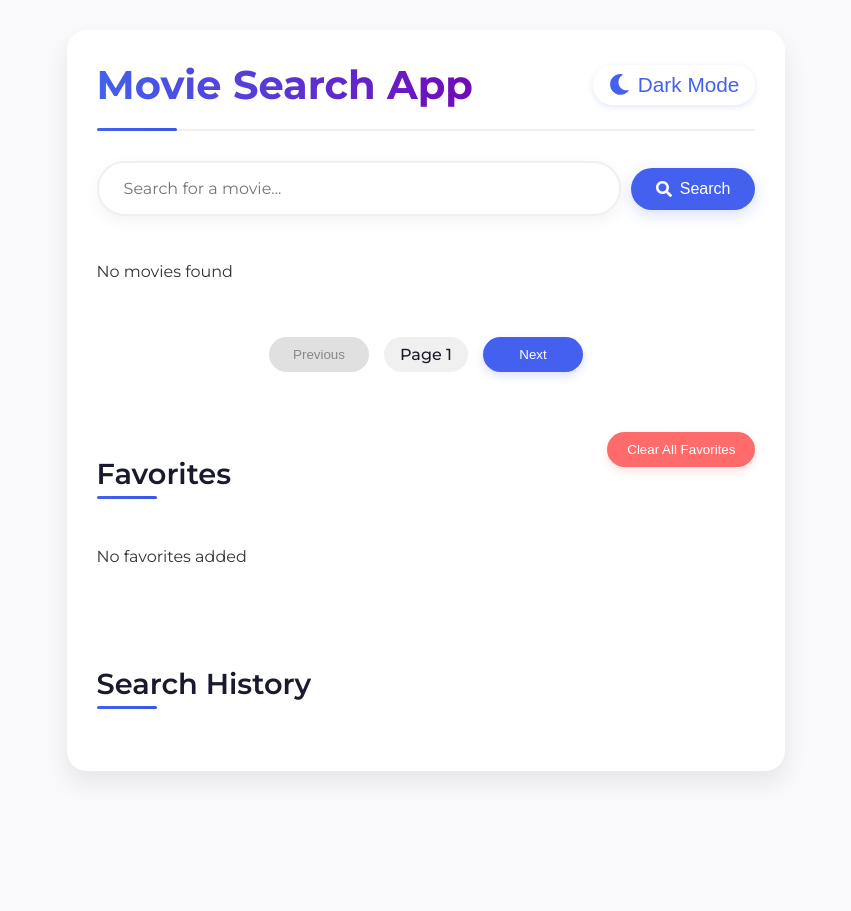
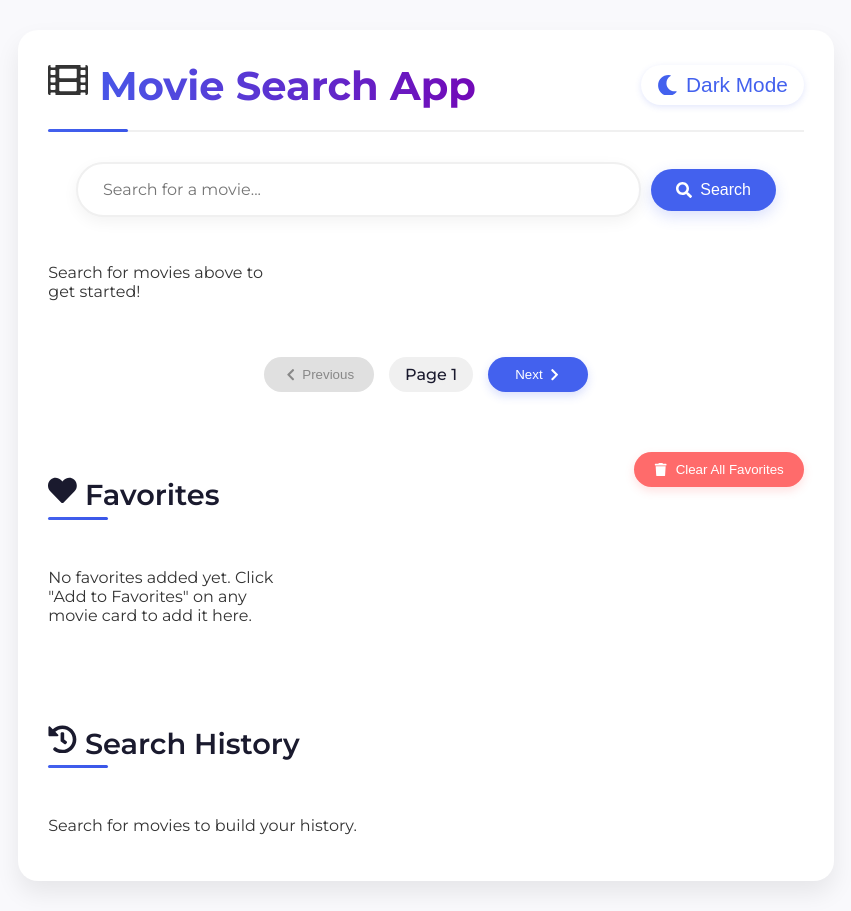
Before and after one commit to RensithUdara/movie-search-app, a React (Create React App) app: page / in a window 1280 px wide. Shown: the whole page, without its empty margins (274-1125 px from the left). Before the commit the page ends 801 px from the top, so only its background shows below. Built offline with nearby package versions, Linux system fonts and the light colour scheme.

Commit message:
enhance App component with additional icons, improved loading messages, and refined search history handling

```diff
--- a/src/App.js
+++ b/src/App.js
@@ -2,7 +2,18 @@ import React, { useState, useEffect } from 'react';
 import MovieCard from './components/MovieCard';
 import MovieDetailsModal from './components/MovieDetailsModal';
 import './App.css';
-import { FaSearch, FaSun, FaMoon, FaTimes } from 'react-icons/fa';
+import {
+  FaSearch,
+  FaSun,
+  FaMoon,
+  FaTimes,
+  FaHeart,
+  FaHistory,
+  FaChevronLeft,
+  FaChevronRight,
+  FaTrash,
+  FaFilm
+} from 'react-icons/fa';
 
 function App() {
   const [searchTerm, setSearchTerm] = useState('');
@@ -64,7 +75,7 @@ function App() {
   return (
     <div className="app-frame">
       <header className="app-header">
-        <h1>Movie Search App</h1>
+        <h1><FaFilm /> Movie Search App</h1>
         <button className="dark-mode-toggle" onClick={() => setDarkMode(!darkMode)}>
           {darkMode ? <FaSun /> : <FaMoon />} {darkMode ? 'Light Mode' : 'Dark Mode'}
         </button>
@@ -75,6 +86,11 @@ function App() {
           placeholder="Search for a movie..."
           value={searchTerm}
           onChange={(e) => setSearchTerm(e.target.value)}
+          onKeyDown={(e) => {
+            if (e.key === 'Enter') {
+              handleSearch();
+            }
+          }}
         />
         {searchTerm && (
           <button className="clear-search" onClick={handleClearSearch}>
@@ -87,7 +103,7 @@ function App() {
       </div>
 
       {loading ? (
-        <div className="loading">Loading...</div>
+        <div className="loading">Loading movies...</div>
       ) : (
         <div className="movies-container">
           {movies.length > 0 ? (
@@ -100,25 +116,34 @@ function App() {
               />
             ))
           ) : (
-            <p>No movies found</p>
+            searchTerm.trim() !== '' ? (
+              <div className="no-results">
+                <p>No movies found matching "{searchTerm}"</p>
+                <p>Try a different search term</p>
+              </div>
+            ) : (
+              <div className="welcome-message">
+                <p>Search for movies above to get started!</p>
+              </div>
+            )
           )}
         </div>
       )}
 
       <div className="pagination">
         <button onClick={() => handlePagination('prev')} disabled={page === 1}>
-          Previous
+          <FaChevronLeft /> Previous
         </button>
         <span>Page {page}</span>
         <button onClick={() => handlePagination('next')}>
-          Next
+          Next <FaChevronRight />
         </button>
       </div>
 
       <section className="favorites-section">
-        <h2>Favorites</h2>
+        <h2><FaHeart /> Favorites</h2>
         <button className="clear-favorites" onClick={handleClearFavorites}>
-          Clear All Favorites
+          <FaTrash /> Clear All Favorites
         </button>
         <div className="favorites-container">
           {favorites.length > 0 ? (
@@ -126,24 +151,33 @@ function App() {
               <MovieCard
                 key={movie.imdbID}
                 movie={movie}
+                onSelect={() => setSelectedMovie(movie.imdbID)}
                 onRemoveFromFavorites={() => handleRemoveFromFavorites(movie.imdbID)}
                 isFavorite
               />
             ))
           ) : (
-            <p>No favorites added</p>
+            <p>No favorites added yet. Click "Add to Favorites" on any movie card to add it here.</p>
           )}
         </div>
       </section>
 
       <section className="history-section">
-        <h2>Search History</h2>
+        <h2><FaHistory /> Search History</h2>
         <div className="search-history">
-          {searchHistory.map((term, index) => (
-            <button key={index} onClick={() => setSearchTerm(term)}>
-              {term}
-            </button>
-          ))}
+          {searchHistory.length > 0 ? (
+            searchHistory.map((term, index) => (
+              <button key={index} onClick={() => {
+                setSearchTerm(term);
+                // Need to use a timeout to ensure setSearchTerm completes first
+                setTimeout(() => handleSearch(), 0);
+              }}>
+                {term}
+              </button>
+            ))
+          ) : (
+            <p>Search for movies to build your history.</p>
+          )}
         </div>
       </section>
 
```
